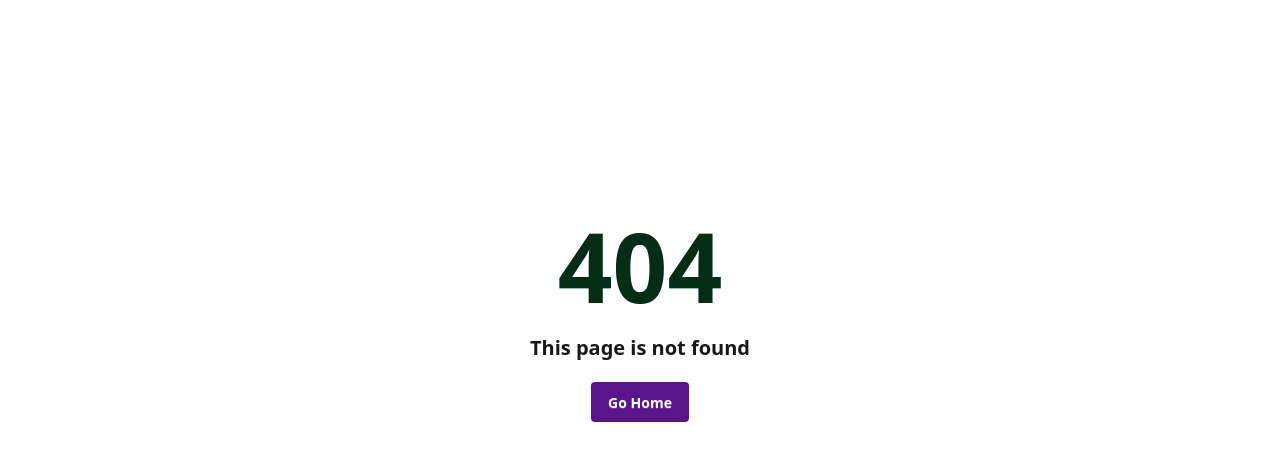
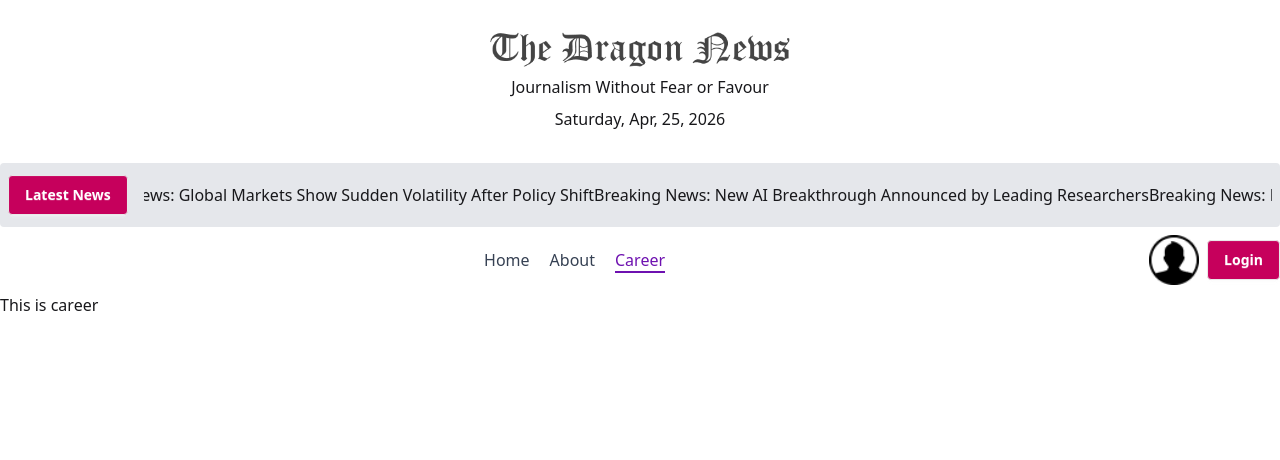
Before and after one commit to ashikmridha793/dracon-news-next, a Next.js app: page /career in a window 1280 px wide. Before the commit this address had no page. Shown: the top 460 px of the page. Built offline with nearby package versions, Linux system fonts and the light colour scheme.

Commit message:
compleated the nav bar and routing

```diff
--- /dev/null
+++ b/src/app/(main)/about-us/page.jsx
@@ -0,0 +1,11 @@
+import React from 'react';
+
+const AboutUsPage = () => {
+    return (
+        <div>
+            This is About us
+        </div>
+    );
+};
+
+export default AboutUsPage;
--- /dev/null
+++ b/src/app/(main)/career/page.jsx
@@ -0,0 +1,11 @@
+import React from 'react';
+
+const CareerPage = () => {
+    return (
+        <div>
+            This is career
+        </div>
+    );
+};
+
+export default CareerPage;
--- a/src/components/shared/BreakingNews.jsx
+++ b/src/components/shared/BreakingNews.jsx
@@ -11,7 +11,7 @@
     ]
     return (
         <div className='flex justify-between gap-4 items-center bg-gray-200 py-3 px-2 rounded container mx-auto'>
-            <button className='btn bg-pink-600'>Latest News</button>
+            <button className='btn bg-pink-700 text-white'>Latest News</button>
             <Marquee pauseOnHover={true} speed={100}>
                 {news.map(n => {
                     return <span key={n.id}>{n.title}</span>
--- a/src/components/shared/Navbar.jsx
+++ b/src/components/shared/Navbar.jsx
@@ -1,14 +1,21 @@
+import Image from 'next/image';
 import Link from 'next/link';
 import React from 'react';
-
+import userAvatar from '../../assets/user.png'
+import Navlink from './Navlink';
 const Navbar = () => {
     return (
-        <div>
-            <ul>
-                <li><Link href="/">Home</Link></li>
-                <li><Link href="/About">About</Link></li>
-                <li><Link href="/"></Link></li>
+        <div className='flex justify-between container mx-auto gap-2 my-2'>
+            <div></div>
+            <ul className='flex gap-5 justify-between items-center'>
+                <li className='text-gray-700'><Navlink href="/">Home</Navlink></li>
+                <li className='text-gray-700'><Navlink href="/about-us">About</Navlink></li>
+                <li className='text-gray-700'><Navlink href="/career" className="text-purple-800">Career</Navlink></li>
             </ul>
+            <div className='flex items-center gap-2'>
+                <Image src={userAvatar} alt='User abater' width={50} height={50} />
+                <button className='btn bg-pink-700 text-white'><Link href='/login'>Login</Link></button>
+            </div>
         </div>
     );
 };
--- /dev/null
+++ b/src/components/shared/Navlink.jsx
@@ -0,0 +1,14 @@
+"use client"
+import Link from 'next/link';
+import { usePathname } from 'next/navigation';
+
+const Navlink = ({ href, className, children }) => {
+    const pathname = usePathname();
+    console.log(pathname, 'Pthname')
+
+    const isActive = href === pathname
+
+    return (<Link href={href} className={`${isActive ? "border-b-2 border-b-Pink-700" : ""} ${className}`}>{children}</Link>);
+};
+
+export default Navlink;
```
